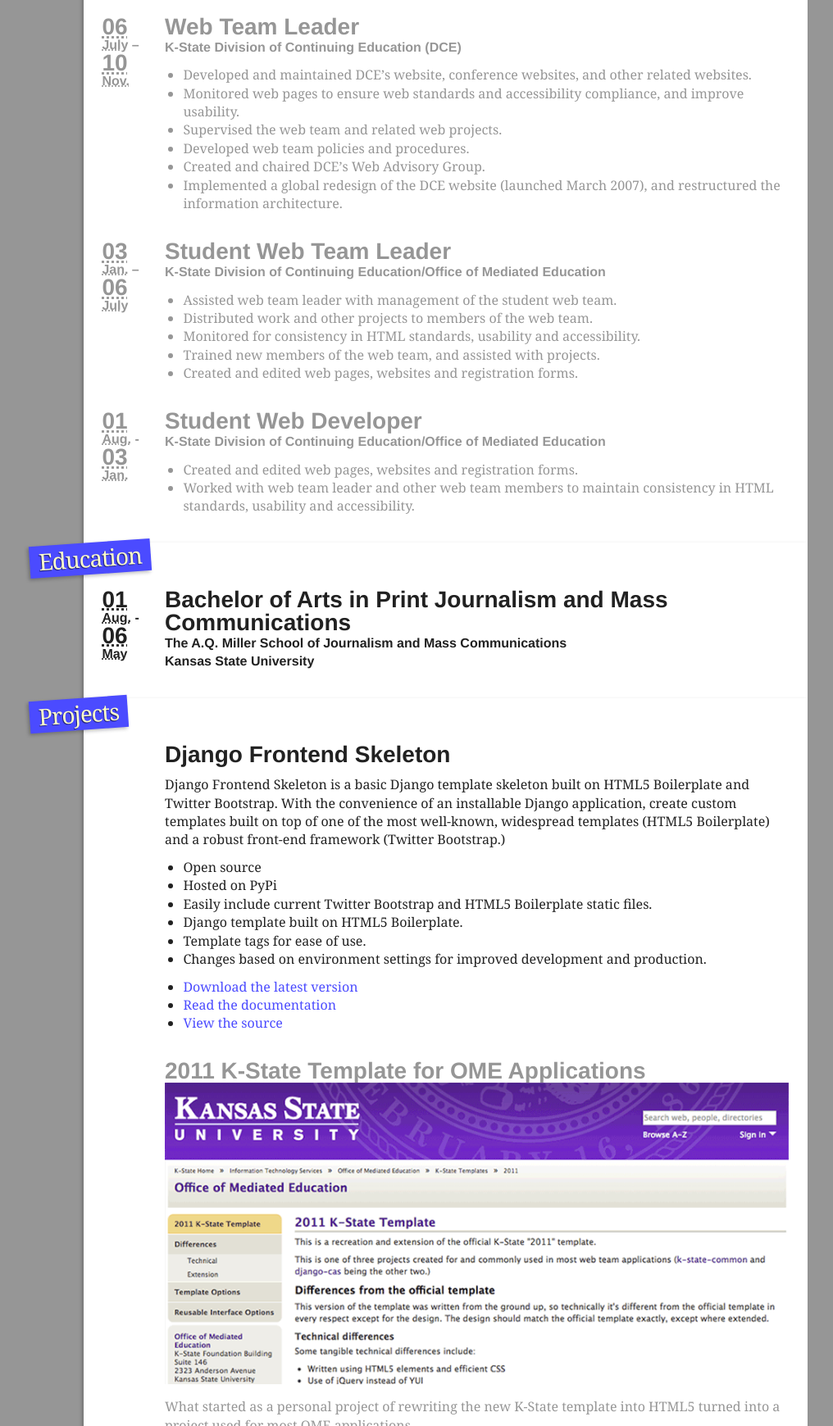
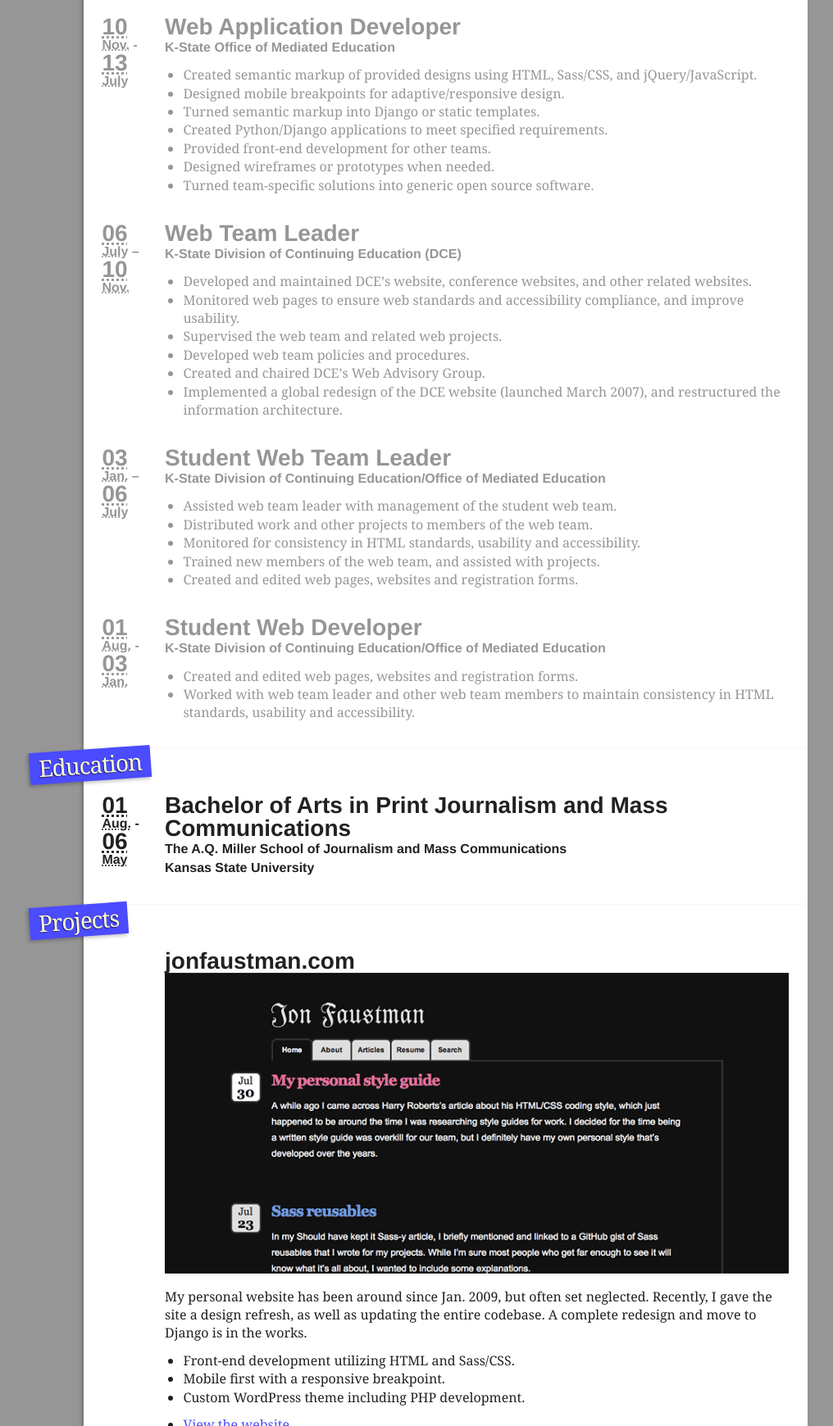
Before and after one commit to jonfaustman/hire.jonfaustman.com, a plain HTML site: page index.html in a window 1280 px wide. Shown: the part 1060-2800 px from the top of the page at 82% size, without its empty margins (124-1140 px from the left). Drawn offline with Linux system fonts and the light colour scheme.

Commit message:
Updating.

```diff
--- a/humans.txt
+++ b/humans.txt
@@ -1,5 +1,5 @@
 /* TEAM */
-    Web Application Developer: Jon Faustman
+    Senior Front-end Developer: Jon Faustman
     Site: http://jonfaustman.com/
     Twitter: @faustman
     Location: Manhattan, KS
--- a/index.html
+++ b/index.html
@@ -74,11 +74,11 @@
 
             <div class="event--recent experience vevent vcard">
                 <a href="#name" class="include">Jonathan Faustman</a>
-                <h2 class="event__heading summary title">Web Application Developer</h2>
+                <h2 class="event__heading summary title">Senior Front-end Developer</h2>
 
                 <h3 class="event__subheading org">K-State Office of Mediated Education</h3>
 
-                <h3 class="event__subheading--time"><abbr class="dtstart" title="2010-11-01"><i class="event__year">10</i> Nov.</abbr> - <abbr class="dtend" title="2013-05-15"><i class="event__year--current">Present</i></abbr></h3>
+                <h3 class="event__subheading--time"><abbr class="dtstart" title="2013-07-29"><i class="event__year">13</i> July</abbr> - <abbr class="dtend" title="2013-07-30"><i class="event__year--current">Present</i></abbr></h3>
 
                 <ul class="event__details description">
                     <li>Create semantic markup of provided designs using HTML, Sass/CSS, and jQuery/JavaScript.</li>
@@ -88,6 +88,25 @@
                     <li>Provide front-end development for other teams.</li>
                     <li>Design wireframes or prototypes when needed.</li>
                     <li>Turn team-specific solutions into generic open source software.</li>
+                </ul>
+            </div><!-- /event -->
+
+            <div class="event experience vevent vcard">
+                <a href="#name" class="include">Jonathan Faustman</a>
+                <h2 class="event__heading summary title">Web Application Developer</h2>
+
+                <h3 class="event__subheading org">K-State Office of Mediated Education</h3>
+
+                <h3 class="event__subheading--time"><abbr class="dtstart" title="2010-11-01"><i class="event__year">10</i> Nov.</abbr> - <abbr class="dtend" title="2013-07-26"><i class="event__year">13</i> July</abbr></h3>
+
+                <ul class="event__details description">
+                    <li>Created semantic markup of provided designs using HTML, Sass/CSS, and jQuery/JavaScript.</li>
+                    <li>Designed mobile breakpoints for adaptive/responsive design.</li>
+                    <li>Turned semantic markup into Django or static templates.</li>
+                    <li>Created Python/Django applications to meet specified requirements.</li>
+                    <li>Provided front-end development for other teams.</li>
+                    <li>Designed wireframes or prototypes when needed.</li>
+                    <li>Turned team-specific solutions into generic open source software.</li>
                 </ul>
             </div><!-- /event -->
 
@@ -161,6 +180,29 @@
 
             <div class="event--recent">
 
+                <h2 class="event__heading">jonfaustman.com</h2>
+
+                <figure>
+                    <img src="static/img/projects/jonfaustman.png" class="event-image" alt="">
+
+                    <figcaption>
+                        <p class="event__details">My personal website has been around since Jan. 2009, but often set neglected. Recently, I gave the site a design refresh, as well as updating the entire codebase. A complete redesign and move to Django is in the works.</p>
+
+                        <ul class="event__details">
+                            <li>Front-end development utilizing HTML and Sass/CSS.</li>
+                            <li>Mobile first with a responsive breakpoint.</li>
+                            <li>Custom WordPress theme including PHP development.</li>
+                        </ul>
+
+                        <ul class="event__details">
+                            <li><a href="http://jonfaustman.com/">View the website</a></li>
+                            <li><a href="https://github.com/jonfaustman/jonfaustman.com">View the source</a></li>
+                        </ul>
+                    </figcaption>
+                </figure>
+            </div><!-- /event -->
+
+            <div class="event">
                 <h2 class="event__heading">Django Frontend Skeleton</h2>
 
                 <p class="event__details">Django Frontend Skeleton is a basic Django template skeleton built on HTML5 Boilerplate and Twitter Bootstrap. With the convenience of an installable Django application, create custom templates built on top of one of the most well-known, widespread templates (HTML5 Boilerplate) and a robust front-end framework (Twitter Bootstrap.)</p>
```
Also changed, not shown: static/img/projects/jonfaustman.png (added).
